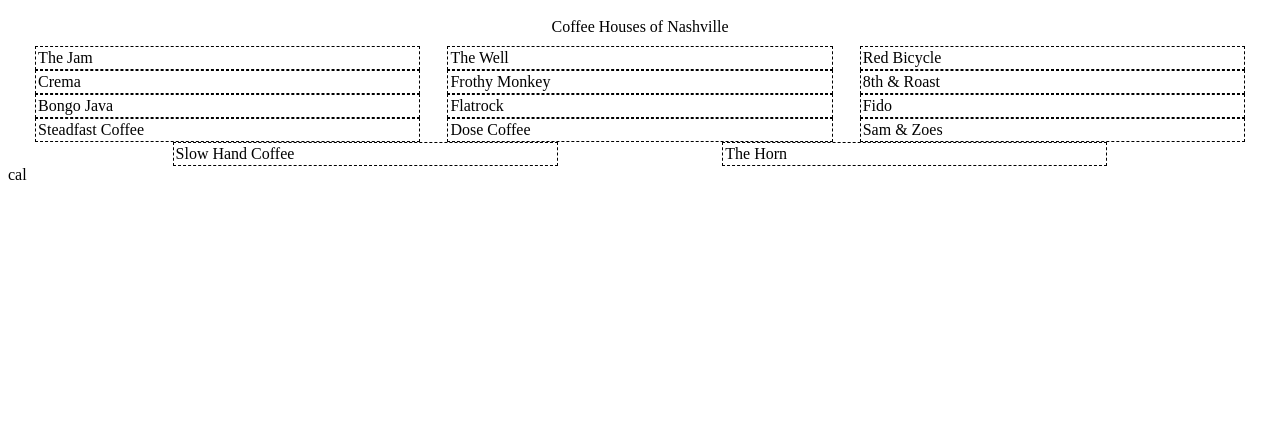
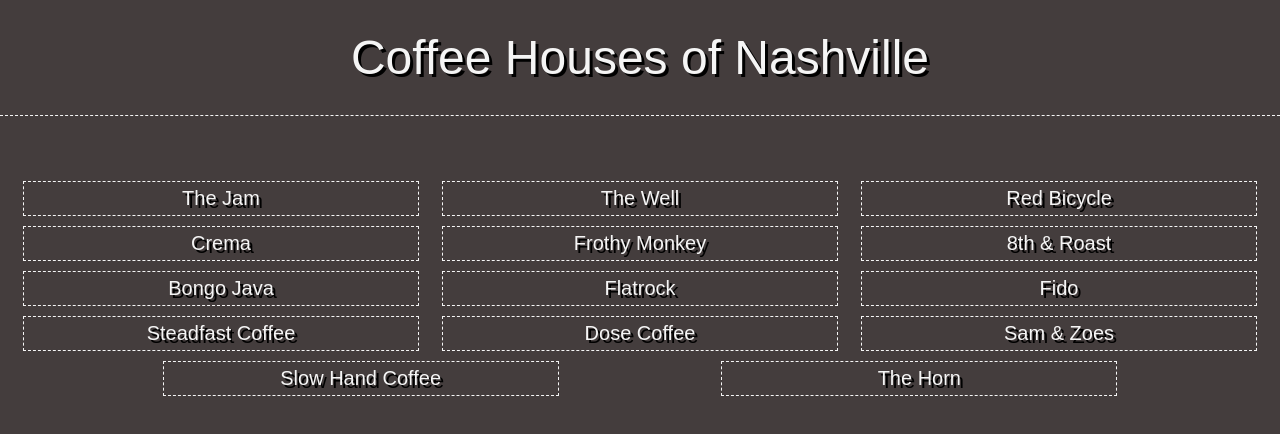
Before and after one commit to bpotts11/coffee-house, a plain HTML site: page index.html in a window 1280 px wide. Drawn offline with Linux system fonts and the light colour scheme.

Commit message:
added basic styling

```diff
--- a/index.html
+++ b/index.html
@@ -29,5 +29,4 @@
     </section>
 </body>
 
-cal
 </html>
--- a/styles/main.css
+++ b/styles/main.css
@@ -1,15 +1,44 @@
+* {
+    font-family:fantasy;
+    color: whitesmoke;
+    text-shadow: 3px 3px black;
+}
+
 header {
     text-align: center;
-    padding: 10px;
+    padding: 30px;
+    font-size: 3em;
+    border-bottom: whitesmoke 1px dashed;
 }
+
+body{
+    background-color: #443d3d;
+    margin: 0 auto;
+}
+
+section{
+    margin: 60px 0;
+}
+
+article{
+    text-align: center;
+}
+
 .list {
     display: flex;
     flex-wrap: wrap;
     justify-content: space-evenly;
 }
 .shop{
-    display: flex;
     flex-basis: 30%;
-    border: dashed black 1px;
-    padding: 2px;
+    border: dashed whitesmoke .5px;
+    padding: 5px;
+    margin: 5px 0;
+    font-size: 1.25em;
 }
+
+.shop:hover{
+    font-weight: bolder;
+    text-shadow: 5px 5px black;
+    color: white;
+}
```
Also changed, not shown: 3 other files.
